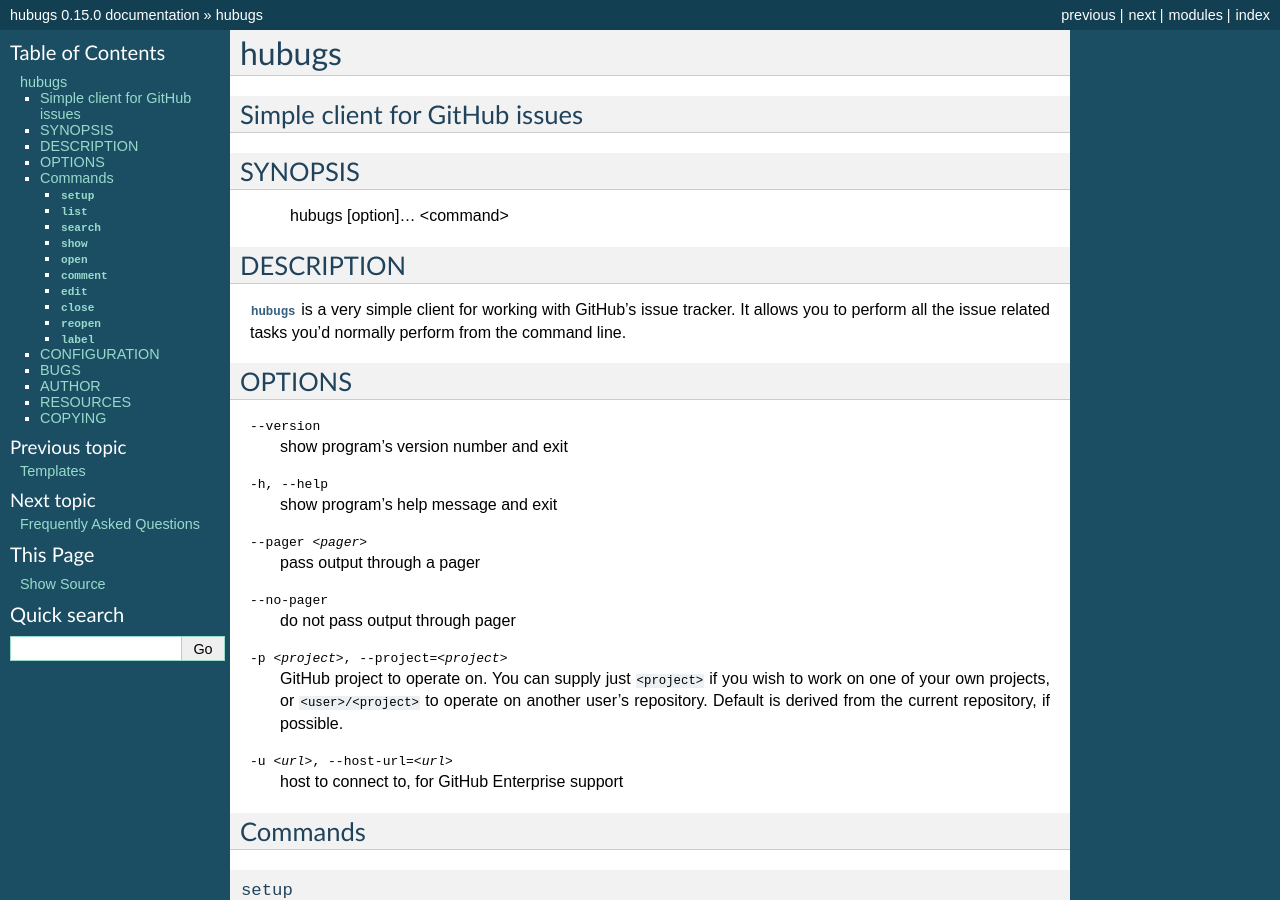
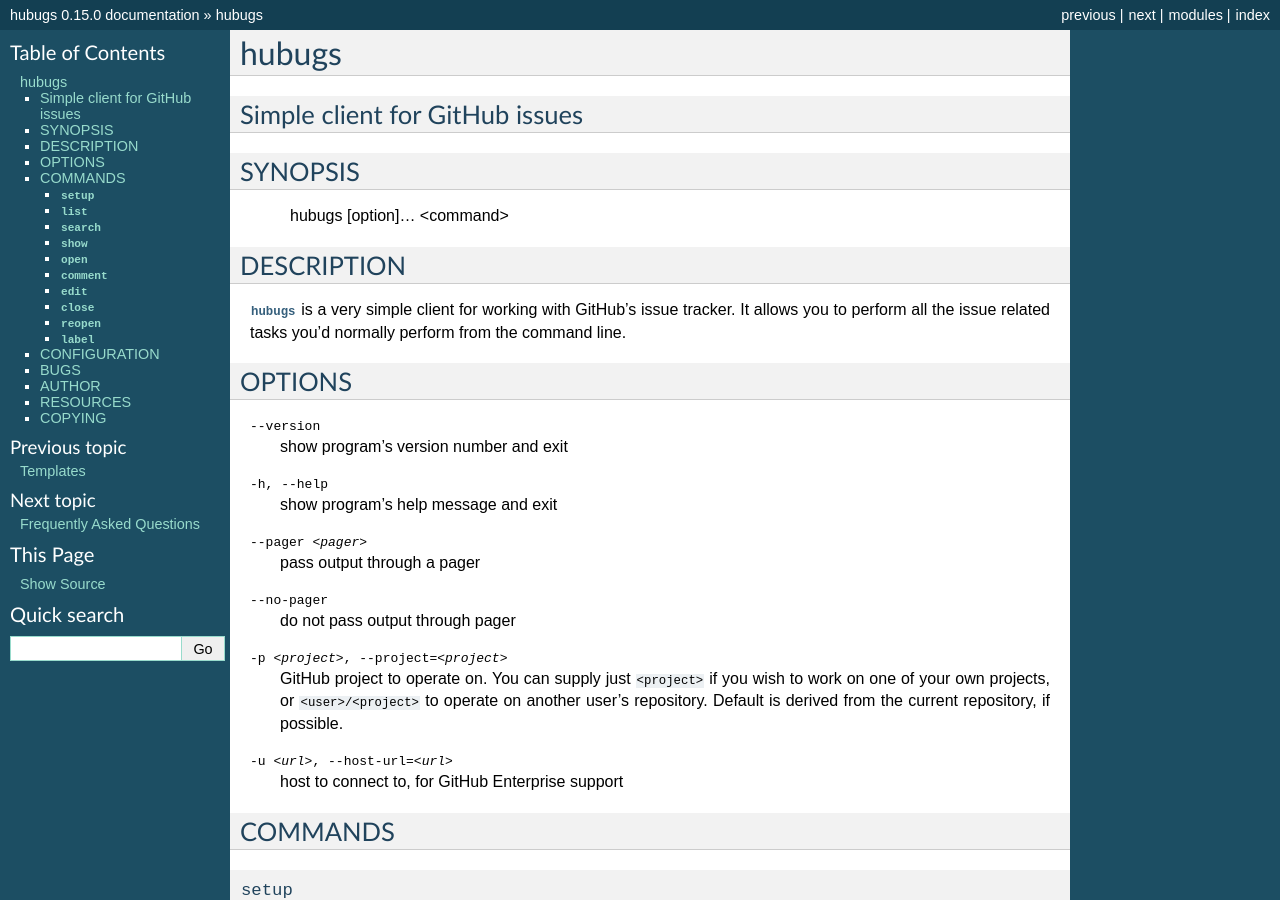
Before and after one commit to JNRowe/hubugs, a Sphinx documentation site: the page built from doc/hubugs.1.rst, in a window 1280 px wide and 900 px high. Built offline with Sphinx 7.4.7, drawn with Linux system fonts in a browser that asks for light colours.

Commit message:
[QA] Headers should be all caps in man pages.

```diff
--- a/doc/hubugs.1.rst
+++ b/doc/hubugs.1.rst
@@ -46,7 +46,7 @@
 -u <url>, --host-url=<url>
     host to connect to, for GitHub Enterprise support
 
-Commands
+COMMANDS
 --------
 
 ``setup``
```
